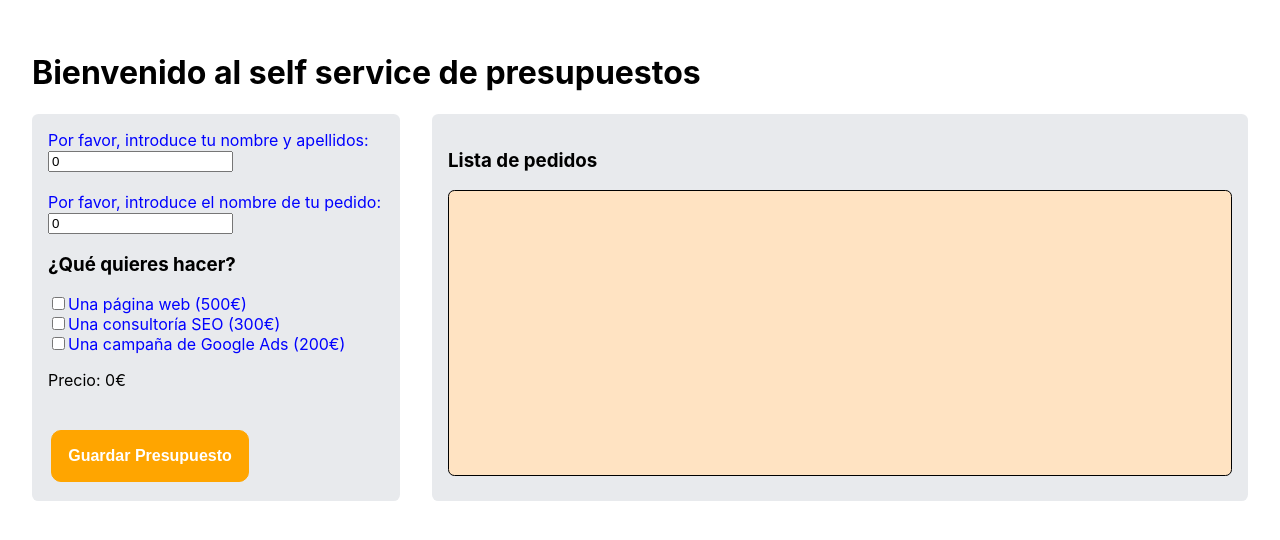
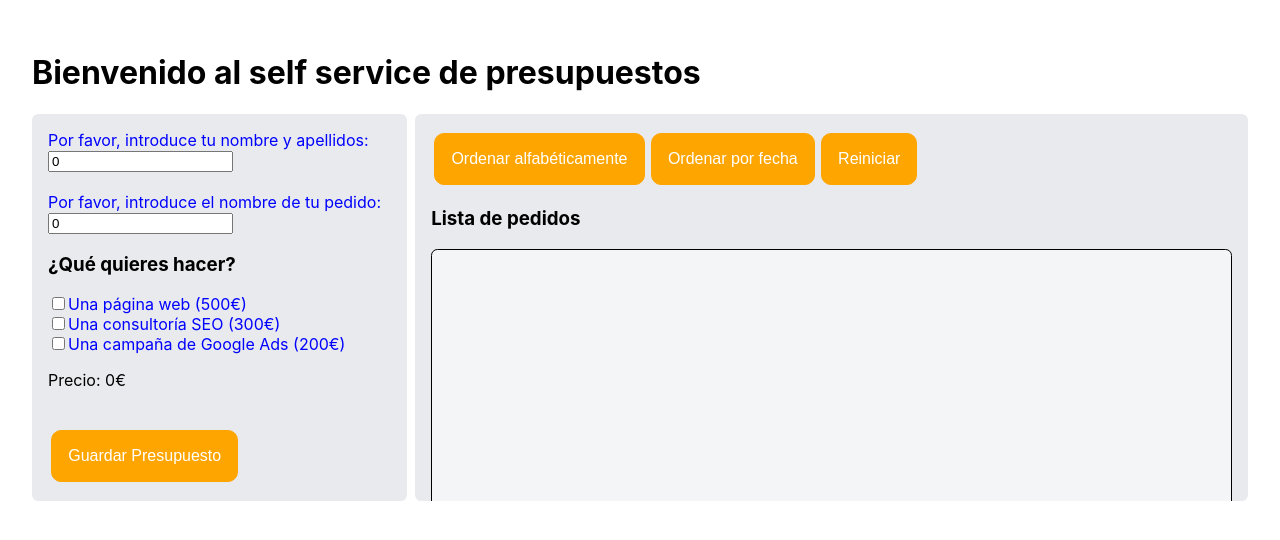
Before and after one commit to omoreno222/ita-7sprint-react2, a React (Create React App) app: page /pressupost in a window 1280 px wide. Shown: the top 540 px of the page. Built offline with nearby package versions, Linux system fonts and the light colour scheme.

Commit message:
Ejercicio 8

```diff
--- a/src/Componentes/Formulari/Formulari.jsx
+++ b/src/Componentes/Formulari/Formulari.jsx
@@ -122,6 +122,7 @@ const Formulario = () => {
   });
 
   const [budgetBook, setBudgetBook] = useState([]);
+  const [originalBudgetBook, setOriginalBudgetBook] = useState([]);
 
   const handleGuardarPresupuesto = () => {
     const precioTotal = precioFinal + nPaginas * nIdiomas * 30;
@@ -139,6 +140,11 @@ const Formulario = () => {
       opcionesSeleccionadas.push("Una campaña de Google Ads");
     }
 
+    const newBudgetBook = [...budgetBook];
+    setBudgetBook(newBudgetBook);
+
+    setOriginalBudgetBook(newBudgetBook);
+
     const nuevoPresupuesto = {
       id: new Date().toISOString(),
       refPedido: orderRef,
@@ -150,6 +156,43 @@ const Formulario = () => {
     };
 
     setBudgetBook([...budgetBook, nuevoPresupuesto]);
+  };
+
+  const [ordenAlfabetico, setOrdenAlfabetico] = useState(false);
+
+  const handleOrdenAlfabetico = () => {
+    const ordenado = [...budgetBook].sort((a, b) => {
+      if (a.refPedido < b.refPedido) {
+        return ordenAlfabetico ? 1 : -1;
+      }
+      if (a.refPedido > b.refPedido) {
+        return ordenAlfabetico ? -1 : 1;
+      }
+      return 0;
+    });
+
+    setOrdenAlfabetico(!ordenAlfabetico);
+
+    setBudgetBook(ordenado);
+  };
+
+  const [ordenFecha, setOrdenFecha] = useState(false);
+
+  const handleOrdenFecha = () => {
+    const ordenado = [...budgetBook].sort((a, b) => {
+      if (ordenFecha) {
+        return new Date(b.id) - new Date(a.id);
+      } else {
+        return new Date(a.id) - new Date(b.id);
+      }
+    });
+
+    setOrdenFecha(!ordenFecha);
+    setBudgetBook(ordenado);
+  };
+
+  const handleReiniciar = () => {
+    setBudgetBook(originalBudgetBook);
   };
 
   return (
@@ -220,16 +263,21 @@ const Formulario = () => {
           <p>Precio: {precioFinal + nPaginas * nIdiomas * 30}€</p>
           <br />
           <button onClick={handleGuardarPresupuesto}>
-            <strong>Guardar Presupuesto</strong>
+            Guardar Presupuesto
           </button>
         </Columna1>
         <Columna2>
+          <button onClick={handleOrdenAlfabetico}>
+            Ordenar alfabéticamente
+          </button>
+          <button onClick={handleOrdenFecha}>Ordenar por fecha</button>
+          <button onClick={handleReiniciar}>Reiniciar</button>
           <h3>Lista de pedidos</h3>
           <Scroll>
             <ul>
               {budgetBook.map((presupuesto) => (
                 <li key={presupuesto.id}>
-                  <p>Identificador: {presupuesto.id}</p>
+                  <p className="idTop">Fecha: {presupuesto.id}</p>
                   <p>Ref. Pedido: {presupuesto.refPedido}</p>
                   <p>Cliente: {presupuesto.cliente}</p>
                   <p>
--- a/src/Componentes/Formulari/Formulari_styled.jsx
+++ b/src/Componentes/Formulari/Formulari_styled.jsx
@@ -24,11 +24,11 @@ export const ContenedorFormulari = styled.div`
 
 export const ContenedorColumnas = styled.div`
   display: flex;
-  gap: 2rem;
+  gap: 0.5rem;
 `;
 
 export const Columna1 = styled.div`
-  max-height: 80vh;
+  max-height: 72vh;
   padding: 1rem;
   background-color: #e8eaed;
   border-radius: 0.4rem;
@@ -36,7 +36,7 @@ export const Columna1 = styled.div`
 `;
 
 export const Columna2 = styled.div`
-  max-height: 80vh;
+  max-height: 72vh;
   padding: 1rem;
   background-color: #e8eaed;
   border-radius: 0.4rem;
@@ -48,7 +48,7 @@ export const Columna2 = styled.div`
 export const Scroll = styled.div`
   border: solid black 1px;
   border-radius: 0.4rem;
-  background-color: #ffe3c2;
+  background-color: #f4f5f6;
   height: 80%;
   overflow-y: auto;
   overflow-x: hidden;
@@ -72,10 +72,18 @@ export const Scroll = styled.div`
 
   p {
     margin: 0.1rem;
+    font-size: 0.7rem;
   }
 
   li {
     margin-bottom: 0.8rem;
     border-bottom: solid 1px black;
   }
+
+  .idTop {
+    color: blue;
+    background-color: orange;
+    width: 20rem;
+    text-align: center;
+  }
 `;
```
